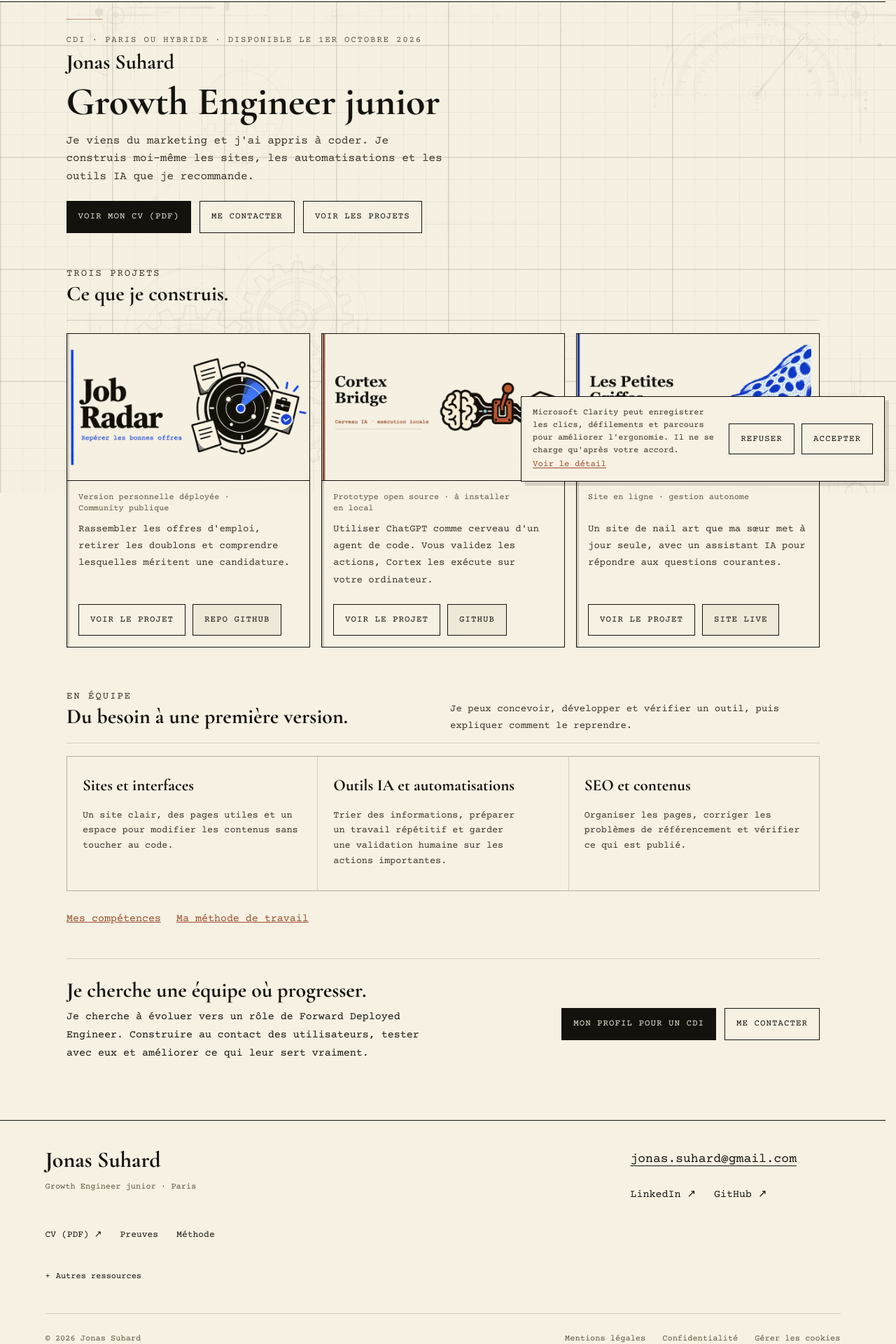
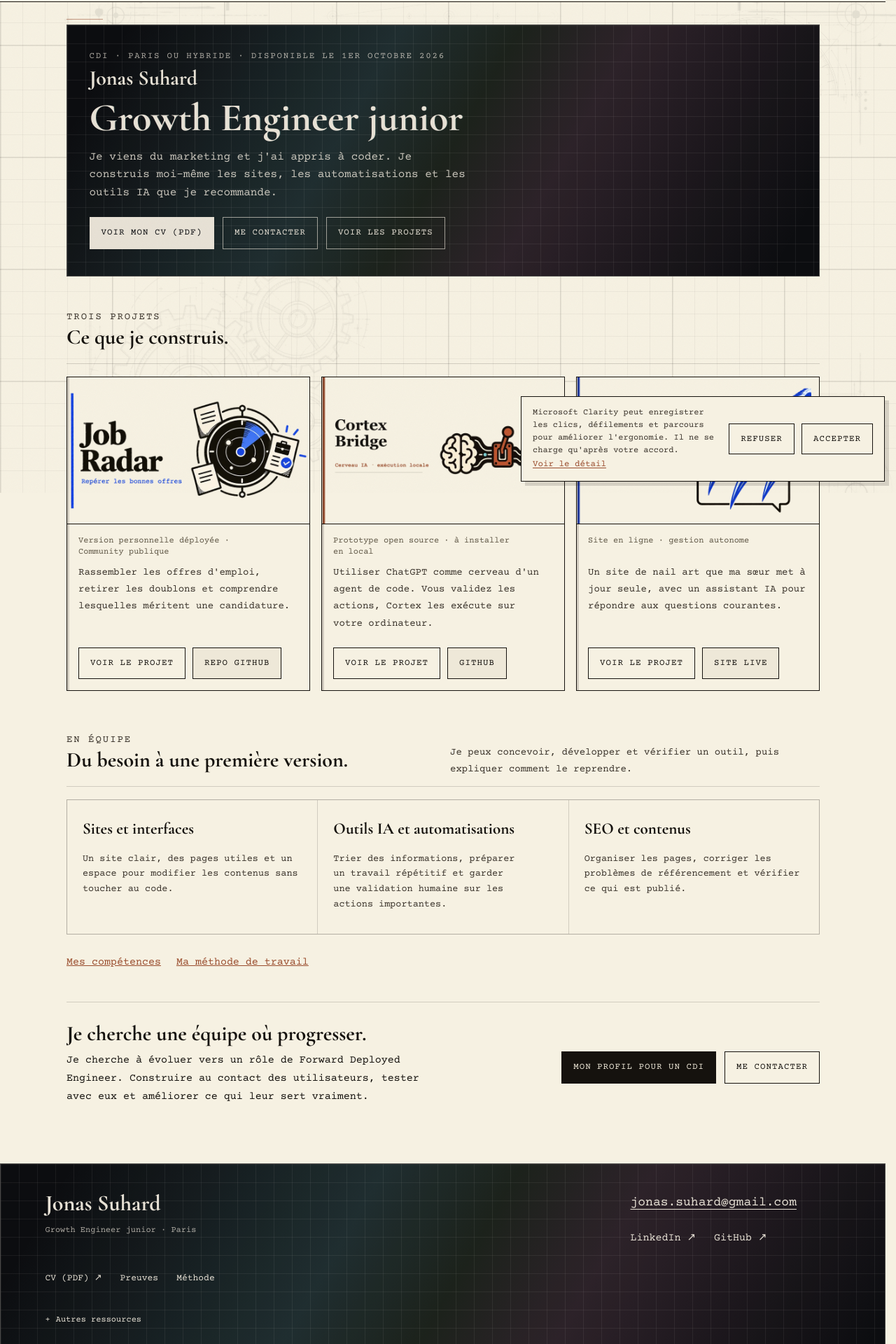
Before and after one commit to Jonassuhard/portfolio-jonassuhard, a Next.js app: page / in a window 1280 px wide. Shown: the part 96-2016 px from the top of the page at 70% size. Built offline with nearby package versions, Linux system fonts and the light colour scheme; no server answers.

Commit message:
Restore holographic surfaces and sequence heading glitches

```diff
--- /dev/null
+++ b/app/glitch-scheduler.tsx
@@ -0,0 +1,54 @@
+"use client";
+
+import { useEffect } from "react";
+
+const MIN_DELAY = 5000;
+const MAX_DELAY = 10000;
+const BURST_DURATION = 700;
+
+function randomDelay() {
+  return MIN_DELAY + Math.floor(Math.random() * (MAX_DELAY - MIN_DELAY + 1));
+}
+
+export default function GlitchScheduler() {
+  useEffect(() => {
+    if (window.matchMedia("(prefers-reduced-motion: reduce)").matches) return;
+
+    let stopped = false;
+    let active: HTMLElement | null = null;
+    let startTimer = 0;
+    let finishTimer = 0;
+
+    const schedule = () => {
+      if (stopped) return;
+      startTimer = window.setTimeout(() => {
+        const headings = Array.from(document.querySelectorAll<HTMLElement>("h1, h2"));
+        const candidates = headings.filter((heading) => heading !== active);
+        const next = candidates[Math.floor(Math.random() * candidates.length)];
+
+        if (!next) {
+          schedule();
+          return;
+        }
+
+        active = next;
+        active.classList.add("glitch-active");
+        finishTimer = window.setTimeout(() => {
+          active?.classList.remove("glitch-active");
+          active = null;
+          schedule();
+        }, BURST_DURATION);
+      }, randomDelay());
+    };
+
+    schedule();
+    return () => {
+      stopped = true;
+      window.clearTimeout(startTimer);
+      window.clearTimeout(finishTimer);
+      active?.classList.remove("glitch-active");
+    };
+  }, []);
+
+  return null;
+}
--- a/app/globals.css
+++ b/app/globals.css
@@ -206,14 +206,15 @@ h1 {
 .title-text { position:relative; display:block; }
 .chroma-title::before {
   color:rgba(67,174,169,.82);
-  animation:chroma-cyan .9s ease-out both;
+  animation:none;
 }
 .chroma-title::after {
   color:rgba(142,31,47,.78);
-  animation:chroma-red .9s ease-out both;
+  animation:none;
 }
-.chroma-title[data-glitch="true"]::before { animation:glitch-cyan-cycle 40s linear infinite; }
-.chroma-title[data-glitch="true"]::after { animation:glitch-red-cycle 40s linear infinite; }
+.chroma-title.glitch-active::before { animation:glitch-cyan-cycle .7s steps(2,end) both; }
+.chroma-title.glitch-active::after { animation:glitch-red-cycle .7s steps(2,end) both; }
+h1.glitch-active, h2.glitch-active { animation:heading-glitch .7s steps(2,end) both; }
 @keyframes chroma-cyan {
   0% { transform:translate3d(2px,0,0); opacity:.72; }
   65% { transform:translate3d(1px,0,0); opacity:.46; }
@@ -242,6 +243,13 @@ h1 {
   51.6% { clip-path:inset(40% 0 30% 0); transform:translate3d(2px,0,0); opacity:.88; }
   52.4% { clip-path:inset(78% 0 6% 0); transform:translate3d(-1px,1px,0); opacity:.88; }
   53.5%,100% { clip-path:inset(0 0 100% 0); transform:none; opacity:0; }
+}
+@keyframes heading-glitch {
+  0%,100% { transform:none; text-shadow:1px 0 rgba(127,216,212,.18),-1px 0 rgba(142,31,47,.12); }
+  20% { transform:translate3d(1px,0,0); text-shadow:3px 0 rgba(67,174,169,.72),-3px 0 rgba(142,31,47,.65); }
+  40% { transform:translate3d(-1px,1px,0); text-shadow:-2px 0 rgba(67,174,169,.68),2px 0 rgba(142,31,47,.62); }
+  62% { transform:translate3d(2px,0,0); text-shadow:4px 0 rgba(67,174,169,.42),-4px 0 rgba(142,31,47,.4); }
+  78% { transform:none; text-shadow:1px 0 rgba(127,216,212,.18),-1px 0 rgba(142,31,47,.12); }
 }
 /* Le template Next est recréé à chaque navigation ; son repère rejoue alors
    l'entrée sans placer tout le contenu derrière une frontière client. */
@@ -602,15 +610,15 @@ td { color:var(--color-ink-soft); }
 .foot-bar { display:flex; justify-content:space-between; gap:12px; flex-wrap:wrap; border-top:1px solid var(--color-ink); padding:11px 22px; font-family:var(--ft-data); font-size:12px; letter-spacing:.05em; color:var(--color-muted); text-transform:uppercase; }
 
 /* Footer Signature : les ressources secondaires restent accessibles sans colonnes longues. */
-.footer-signature { background:var(--color-surface-strong); }
+.footer-signature { border-width:1px 0 0; background:var(--color-zero-bg); color:var(--color-zero-text); }
 .footer-inner { max-width:1200px; margin-inline:auto; padding:40px 32px 20px; }
 .footer-top { display:flex; justify-content:space-between; align-items:flex-start; gap:36px; }
-.footer-name { display:inline-block; font-family:var(--ft-title); font-size:32px; font-weight:700; line-height:1; color:var(--color-ink); text-decoration:none; }
-.footer-role { font-size:12px; color:var(--color-muted); margin:9px 0 0; }
+.footer-name { display:inline-block; font-family:var(--ft-title); font-size:32px; font-weight:700; line-height:1; color:var(--color-zero-text); text-decoration:none; }
+.footer-role { font-size:12px; color:rgba(231,225,213,.72); margin:9px 0 0; }
 .footer-contact { min-width:300px; }
-.footer-email { display:inline-flex; align-items:flex-start; min-height:44px; font-size:18px; text-decoration:underline; text-underline-offset:5px; color:var(--color-ink); }
+.footer-email { display:inline-flex; align-items:flex-start; min-height:44px; font-size:18px; text-decoration:underline; text-underline-offset:5px; color:var(--color-zero-text); }
 .footer-social, .footer-links { display:flex; align-items:center; gap:26px; flex-wrap:wrap; }
-.footer-social a, .footer-links a { display:inline-flex; align-items:center; min-height:44px; color:var(--color-ink); text-decoration:none; }
+.footer-social a, .footer-links a { display:inline-flex; align-items:center; min-height:44px; color:var(--color-zero-text); text-decoration:none; }
 .footer-signature a:hover { text-decoration:underline; text-underline-offset:5px; }
 .footer-quick { margin-top:13px; font-size:13px; }
 .footer-resources { margin-top:16px; }
@@ -618,7 +626,7 @@ td { color:var(--color-ink-soft); }
 .footer-resources summary::before { content:"+"; }
 .footer-resources[open] summary::before { content:"−"; }
 .footer-resources .footer-links { font-size:12px; gap:18px; }
-.footer-bottom { display:flex; justify-content:space-between; align-items:center; gap:12px 28px; border-top:1px solid var(--color-line); margin-top:30px; padding-top:14px; font-size:12px; color:var(--color-muted); }
+.footer-bottom { display:flex; justify-content:space-between; align-items:center; gap:12px 28px; border-top:1px solid rgba(231,225,213,.24); margin-top:30px; padding-top:14px; font-size:12px; color:rgba(231,225,213,.68); }
 .footer-legal { display:flex; align-items:center; flex-wrap:wrap; gap:24px; }
 .footer-legal a, .footer-legal button { display:inline-flex; align-items:center; min-height:44px; color:inherit; font:inherit; text-decoration:none; }
 .footer-legal button { background:none; border:0; padding:0; cursor:pointer; }
@@ -704,12 +712,14 @@ td { color:var(--color-ink-soft); }
 }
 @media (prefers-reduced-motion:reduce) {
   html { scroll-behavior:auto; }
-  .chroma-title[data-glitch="true"]::before,
-  .chroma-title[data-glitch="true"]::after { display:none; animation:none; }
+  .chroma-title::before,
+  .chroma-title::after { display:none; animation:none; }
+  h1.glitch-active, h2.glitch-active { animation:none; }
   .proof-card { transition:none; }
   .proof-card::after, .case-card::after { display:none; }
   .nixie-clock::after { animation:none; }
   .panel-sys::after { animation:none; }
+  .hero-sys::after, .footer-signature::after { animation:none !important; }
   .main-nav, .main-nav a { transition:none !important; }
 }
 
@@ -877,6 +887,29 @@ html { scrollbar-gutter:stable; }
 .hero-readable .hero-copy { max-width:850px; gap:22px; }
 .hero-name { margin:0 0 10px; font-family:var(--ft-title); font-size:30px; line-height:1.1; }
 .hero-readable h1 { font-size:56px; max-width:28ch; letter-spacing:0; }
+.hero-sys, .footer-signature {
+  position:relative; overflow:hidden; isolation:isolate;
+  background:var(--color-zero-bg); border:1px solid rgba(231,225,213,.28);
+}
+.hero-sys { padding:34px 32px 38px; }
+.hero-sys::before, .footer-signature::before {
+  content:""; position:absolute; inset:0; pointer-events:none; z-index:-2;
+  background-image:linear-gradient(rgba(231,225,213,.07) 1px,transparent 1px),linear-gradient(90deg,rgba(231,225,213,.07) 1px,transparent 1px);
+  background-size:26px 26px;
+}
+.hero-sys::after, .footer-signature::after {
+  content:""; position:absolute; inset:-60%; pointer-events:none; z-index:-1;
+  background:linear-gradient(120deg,transparent 32%,rgba(127,216,212,.16) 46%,rgba(167,216,120,.1) 52%,rgba(215,138,168,.16) 58%,transparent 72%);
+  background-size:100% 100%; mix-blend-mode:screen; animation:holo-diag 16s linear infinite; will-change:transform;
+}
+.hero-sys > *, .footer-signature > * { position:relative; z-index:1; }
+.hero-sys .eyebrow, .hero-sys .hero-name, .hero-sys h1, .hero-sys .lead { color:var(--color-zero-text); }
+.hero-sys .eyebrow { color:rgba(231,225,213,.72); }
+.hero-sys .lead { color:rgba(231,225,213,.86); }
+.hero-sys .button { background:transparent; border-color:rgba(231,225,213,.65); color:var(--color-zero-text); }
+.hero-sys .button.primary { background:var(--color-zero-text); color:var(--color-zero-bg); border-color:var(--color-zero-text); }
+.hero-sys .button:hover { background:var(--color-zero-text); color:var(--color-zero-bg); }
+.hero-sys .button.primary:hover { background:transparent; color:var(--color-zero-text); }
 .recruiter-intro { max-width:820px; }
 .recruiter-intro h1, .project-hero h1 { font-size:52px; letter-spacing:0; }
 .recruiter-intro .lead { margin:16px 0 12px; max-width:66ch; }
@@ -962,6 +995,7 @@ html { scrollbar-gutter:stable; }
   .main-nav { visibility:hidden; }
   .main-nav.open { visibility:visible; }
   .hero-readable { padding:0; }
+  .hero-readable.hero-sys { padding:24px 20px; }
   .hero-name { font-size:26px; }
   .hero-readable h1, .recruiter-intro h1, .project-hero h1 { font-size:38px; }
   .hero-readable .lead, .recruiter-intro .lead, .project-hero .lead { font-size:15px; }
--- a/app/layout.tsx
+++ b/app/layout.tsx
@@ -6,6 +6,7 @@ import { rootJsonLd } from "@/lib/json-ld";
 import { site, siteUrl } from "@/lib/projects";
 import SiteNav from "./site-nav";
 import ConsentBanner from "./consent-banner";
+import GlitchScheduler from "./glitch-scheduler";
 import BlueprintBg from "./blueprint-bg";
 import Observability from "./observability";
 import "./globals.css";
@@ -71,6 +72,7 @@ export default function RootLayout({ children }: Readonly<{ children: React.Reac
       </head>
       <body>
         <BlueprintBg />
+        <GlitchScheduler />
         <script
           type="application/ld+json"
           dangerouslySetInnerHTML={{ __html: JSON.stringify(rootJsonLd()) }}
--- a/app/page.tsx
+++ b/app/page.tsx
@@ -11,7 +11,7 @@ export const metadata: Metadata = {
 export default function HomePage() {
   return (
     <div className="page home-page">
-      <section className="hero hero-readable">
+      <section className="hero hero-readable hero-sys">
         <div className="hero-copy">
           <div>
             <p className="eyebrow">CDI · Paris ou hybride · disponible le {site.availability}</p>
```
Also changed, not shown: 2 other files (tests, documents, lock files or other folders).
